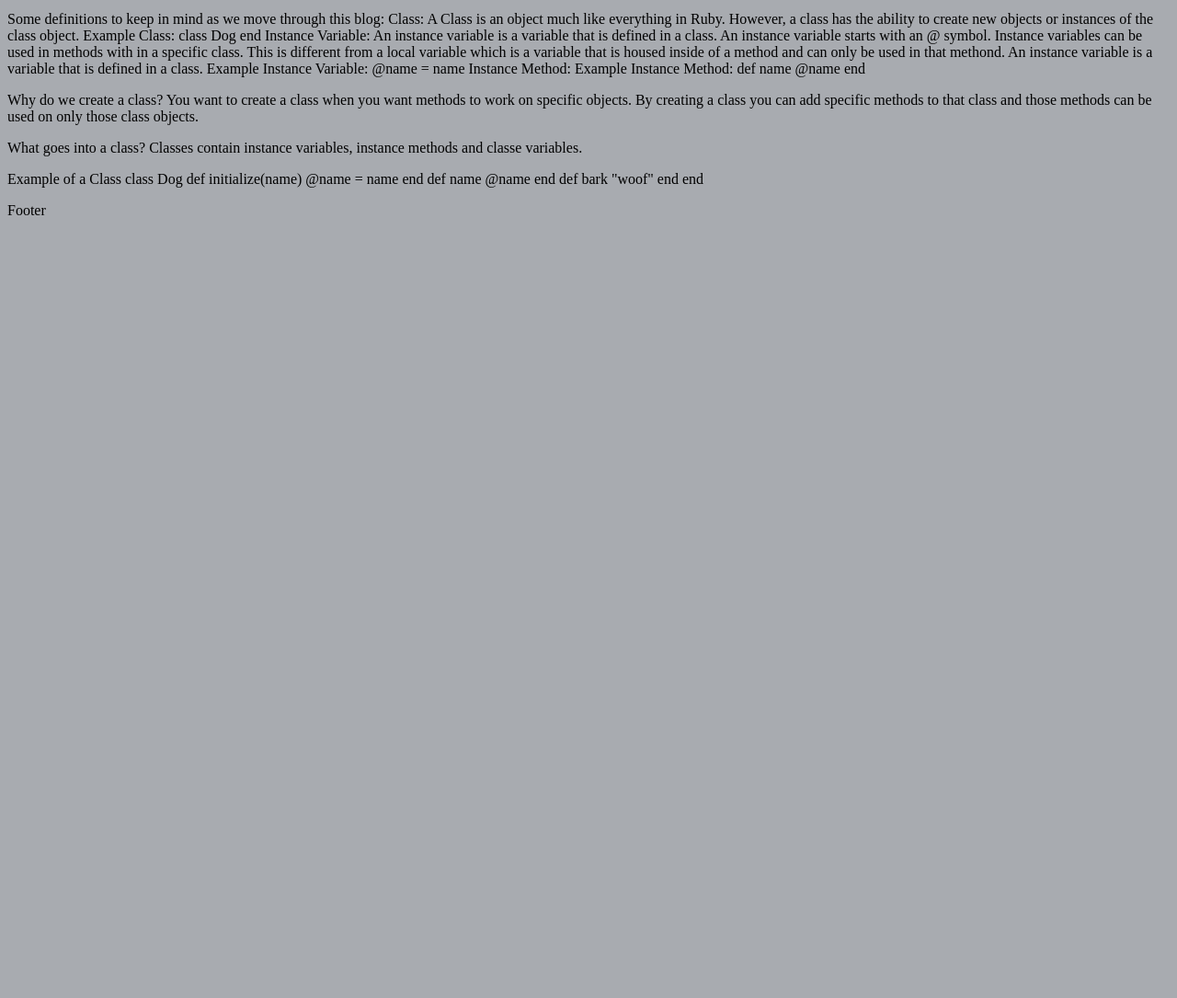
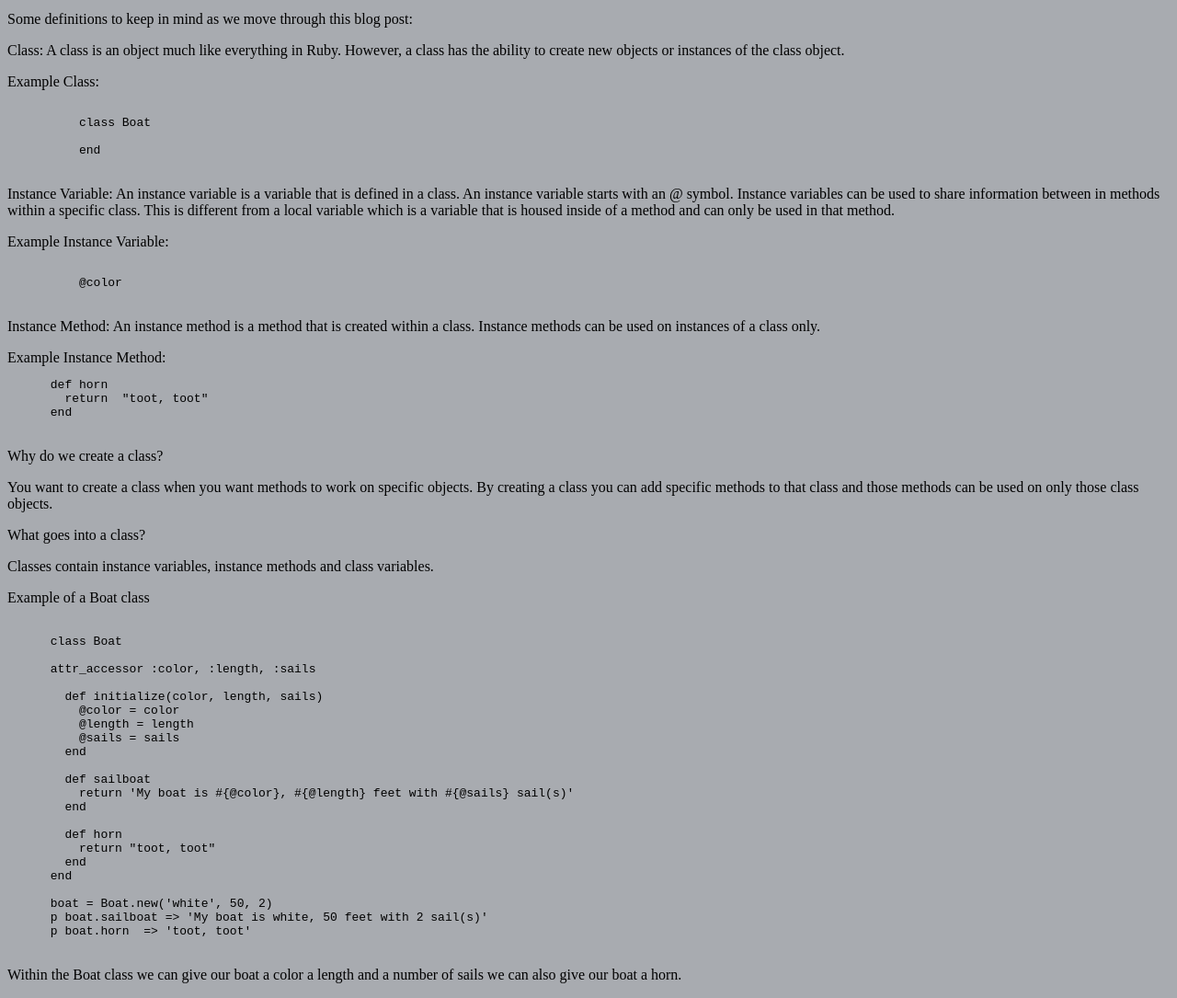
Before and after one commit to LHAWLEY/LHAWLEY.github.io, a plain HTML site: page blog/classes.html in a window 1280 px wide. Shown: the part 140-1225 px from the top of the page at 92% size. Before the commit the page ends 800 px from the top, so only its background shows below. Drawn offline with Linux system fonts and the light colour scheme; files that its build step writes are made by us from their sources.

Commit message:
Add class blog post

```diff
--- a/blog/classes.html
+++ b/blog/classes.html
@@ -1,9 +1,10 @@
 <!DOCTYPE html>
 <html>
 <head>
-  <title></title>
-  <link rel="stylesheet" type="text/css" href="stylesheets/default.css">
-  <link rel="stylesheet" type="text/css" href="stylesheets/blog.css">
+  <title>Week 5</title>
+  <meta charset="UTF-8">
+   <link rel="stylesheet" type="text/css" href="../stylesheets/default.css">
+  <link rel="stylesheet" type="text/css" href="../stylesheets/blog.css">
 </head>
 <main>
   <h1>DBC Week 6</h1>
@@ -11,85 +12,73 @@
   <h4>December 20, 2015</h4>
 
   <section>
-    <p>Some definitions to keep in mind as we move through this blog:
+    <p>Some definitions to keep in mind as we move through this blog post:</p>
 
-      Class:  A Class is an object much like everything in Ruby.  However, a class has the ability to create new objects or instances of the class object.
+      <p>Class:  A class is an object much like everything in Ruby.   However, a class has the ability to create new objects or instances of the class object.</p>
 
       Example Class:
-        class Dog
+        <pre><code>
+          class Boat
 
-        end
+          end
+        </code></pre>
 
-      Instance Variable:  An instance variable is a variable that is defined in a class.  An instance variable starts with an @ symbol.  Instance variables can be used in methods with in a specific class.  This is different from a local variable which is a variable that is housed inside of a method and can only be used in that methond.  An instance variable is a variable that is defined in a class.
+      <p>Instance Variable:  An instance variable is a variable that is defined in a class.  An instance variable starts with an @ symbol.  Instance variables can be used to share information between in methods within a specific class.  This is different from a local variable which is a variable that is housed inside of a method and can only be used in that method.</p>
 
       Example Instance Variable:
-        @name = name
+        <pre><code>
+          @color
+        </code></pre>
 
-      Instance Method:
+      <p>Instance Method:  An instance method is a method that is created within a class.  Instance methods can be used on instances of a  class only.</p>
 
       Example Instance Method:
 
-      def name
-        @name
+      <code><pre>
+      def horn
+        return  "toot, toot"
+      end
+      </code></pre>
+    </p>
+    <p>Why do we create a class?</p>
+      <p>You want to create a class when you want methods to work on specific objects.  By creating a class you can add specific methods to that class and those methods can be used on only those class objects.</p>
 
+    <p>What goes into a class?</p>
+      <p>Classes contain instance variables, instance methods and class variables.</p>
+
+    <p>Example of a Boat class
+
+      <pre><code>
+      class Boat
+
+      attr_accessor :color, :length, :sails
+
+        def initialize(color, length, sails)
+          @color = color
+          @length = length
+          @sails = sails
+        end
+
+        def sailboat
+          return 'My boat is #{@color}, #{@length} feet with #{@sails} sail(s)'
+        end
+
+        def horn
+          return "toot, toot"
+        end
       end
-    </p>
-    <p>Why do we create a class?
-      You want to create a class when you want methods to work on specific objects.  By creating a class you can add specific methods to that class and those methods can be used on only those class objects.
+
+      boat = Boat.new('white', 50, 2)
+      p boat.sailboat => 'My boat is white, 50 feet with 2 sail(s)'
+      p boat.horn  => 'toot, toot'
+    </code></pre>
     </p>
 
-    <p>What goes into a class?
-      Classes contain instance variables, instance methods and classe variables.
-    </p>
-
-    <p>Example of a Class
-      class Dog
-
-        def initialize(name)
-          @name = name
-        end
-
-        def name
-          @name
-        end
-
-        def bark
-          "woof"
-        end
-
-      end
-    </p>
-
-    <p>
+    <p>Within the Boat class we can give our boat a color a length and a number of sails we can also give our boat a horn.
     </p>
 
     <p>
     </p>
   </section>
 </main>
-  <!-- <section>
-    <nav>
-    <img src ="linktofacebookimage">
-      <a href="https://www.facebook.com/leeanne.hawley.1"></a>
-    <img src ="linktotwitterimage">
-      <a href="linktotwitter"></a>
-    <img src ="linktolinkedinimage">
-      <a href="https://www.linkedin.com/in/leeannehawley"></a>
-    <img src ="linktoinstagram">
-     <a href="linktoinstagram"></a>
-   </nav>
-  </section> -->
-  <!-- <aside>
-    <nav>
-      <ul>
-      <li>Title (Link for blog 2)</li>
-      <li>Title (Link for blog 3)</li>
-      <li>Title (Link for blog 4)</li>
-      <li>Title (Link for blog 5)</li>
-      <li>Title (Link for blog 6)</li>
-      <li>Title (Link for blog 7)</li>
-      </ul>
-    </section>
-  </aside> -->
-    <footer>Footer</footer>
- </html>
+</html>
```
